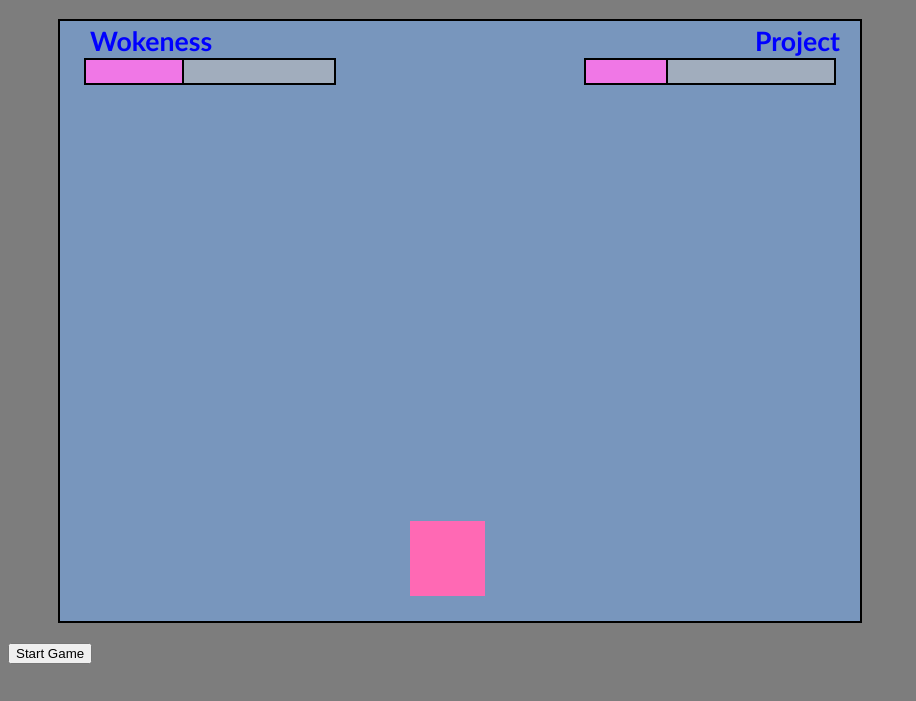
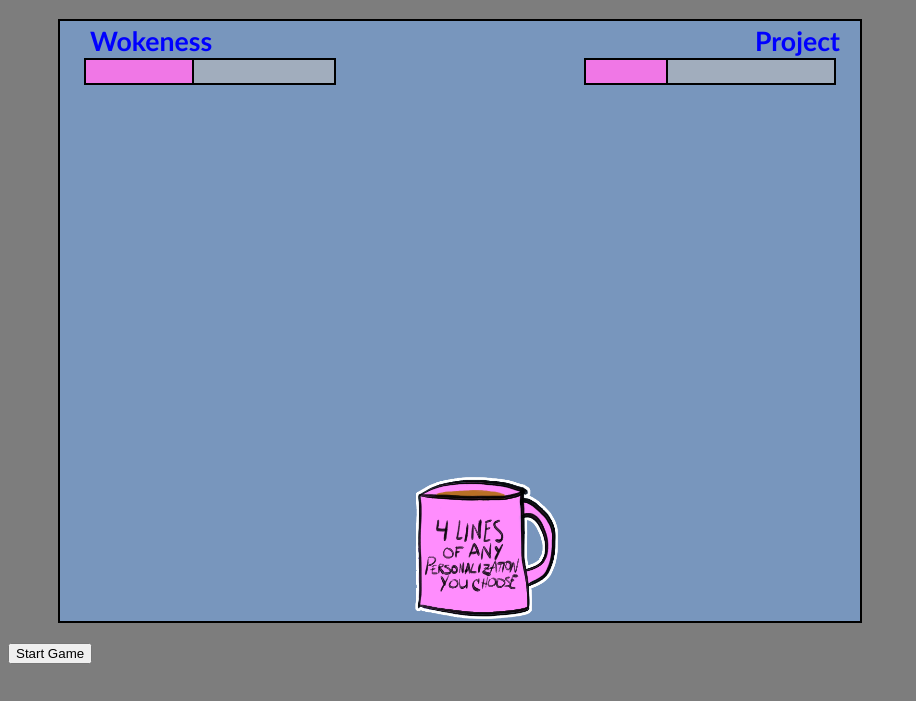
Before and after one commit to JetWolfv1/JetWolfv1-github.io, a plain HTML site: page index.html in a window 1280 px wide. Shown: the part 61-762 px from the top of the page, without its empty margins (0-916 px from the left). Drawn offline with Linux system fonts and the light colour scheme.

Commit message:
Successfully got my first images loading. We have mug!

```diff
--- a/css/style.css
+++ b/css/style.css
@@ -9,13 +9,13 @@ h1 {
 }
 
 #canvas {
+    width: 800px;
     height: 600px;
-    width: 800px;
     border: 2px solid black;
     background-color: rgb(120, 150, 189);
     margin-left: 50px;
 }
 
-#hiding {
+.hidden {
     display: none;
 }
--- a/index.html
+++ b/index.html
@@ -14,11 +14,13 @@
         <div id="gameboard">
             <h2 id="user-moves"></h2>
             <canvas id="canvas"></canvas>
+            <img id="mug1" class="hidden" src="images/mug1.png" width="75"
+             height="75">
             <p><button id="start">Start Game</button></p>
         </div>
     </div>
 
-    <div id="hiding">
+    <div class = "hidden">
         <!-- <p id="hudmessage">Pop-up text into the HUD</p> -->
     </div>
 
--- a/js/script.js
+++ b/js/script.js
@@ -1,9 +1,5 @@
-// Initial variables to select elements for DOM manipulation.
+
 const canvas = document.getElementById("canvas")
-const moveDisplay = document.getElementById("user-moves")
-const startBtn = document.getElementById("start")
-// const hudMsg = document.getElementById("hudmessage")
-
 // Setting the context
 const ctx = canvas.getContext("2d")
 
@@ -11,6 +7,15 @@ const ctx = canvas.getContext("2d")
 // style we'll be using so our dimensions are correct
 canvas.setAttribute("width", getComputedStyle(canvas)["width"])
 canvas.setAttribute("height", getComputedStyle(canvas)["height"])
+
+// Initial variables to select elements for DOM manipulation.
+const moveDisplay = document.getElementById("user-moves")
+const startBtn = document.getElementById("start")
+// const hudMsg = document.getElementById("hudmessage")
+
+// Setting images to variables to make it easier to call them
+const imgMug = document.getElementById("mug1")
+
 
 // Function to clear the game board
 const clearCanvas = () => {
@@ -31,13 +36,14 @@ const randomNum = (min, max) => {
 // in future versions? Or power them up? Speed, width, etc.  Just
 // basic for now.)
 class PlayerMug {
-    constructor(tokenName, tokenColor, tokenWidth, tokenHeight) {
+    constructor(mugName, mugImage, mugWidth, mugHeight) {
         this.x = 350,
-        this.y = 500,
-        this.name = tokenName,
-        this.color = tokenColor,
-        this.width = tokenWidth,
-        this.height = tokenHeight,
+        this.y = 450,
+        this.name = mugName,
+        this.color = "hotpink",
+        this.width = mugWidth,
+        this.height = mugHeight,
+        this.image = mugImage,
         this.speed = 30,
         // Mug only moves on x-axis, so not need to worry about up and down
         this.direction = {
@@ -81,14 +87,17 @@ class PlayerMug {
 			}
 		}
 	}
-    render = function() {
-        ctx.fillStyle = this.color
-        ctx.fillRect(this.x, this.y, this.width, this.height)
+    // Function to draw mug, to be replaced by image theoretically.
+    // render = function() {
+    //     ctx.fillStyle = this.color
+    //     ctx.fillRect(this.x, this.y, this.width, this.height)
+    draw = function () {
+        ctx.drawImage(imgMug, this.x, this.y, this.width, this.height)
     }
 } // PlayerMug class close bracket
 
 // Initial creation of the player's mug gamepiece
-const mug = new PlayerMug("basicMug", "hotpink", 75, 75)
+const mug = new PlayerMug("basicMug", imgMug, 150, 150)
 
 // The object for creating (constructing and then rendering)
 // the caffeinated collectibles that the player will attempt
@@ -395,7 +404,7 @@ const gameLoop = () => {
         wokeStuff.drawWoke()
         // Create the player's mug
         // Placed after the collectibles so the mug will be the top layer
-        mug.render()
+        mug.draw()
         mug.moveMug()
         wokeStuff.detectHit()
         // console.log("can I get speed from in the gameloop?", wokeItems[0].rate)
```
